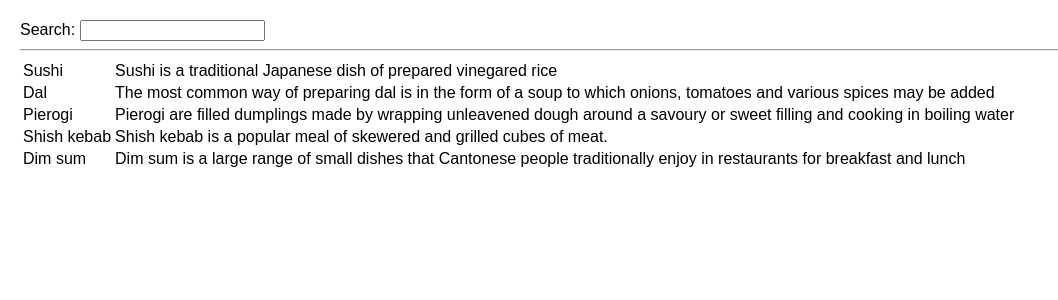
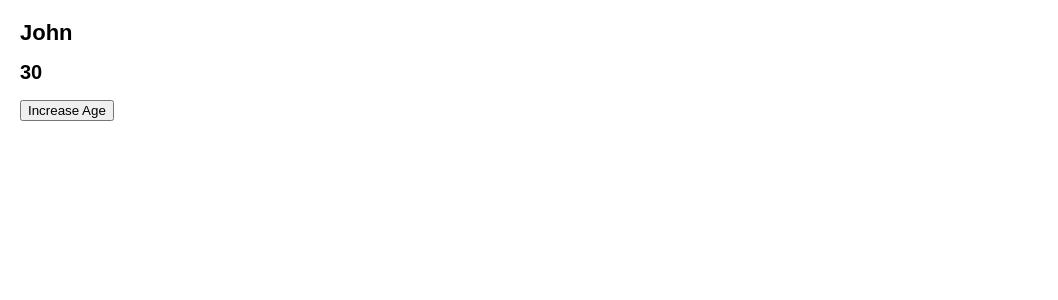
Before and after one commit to Fakecloak/my-first-react-app, a React (Vite) app: page / in a window 1280 px wide. Shown: the top 300 px of the page, without its empty margins (0-1058 px from the left). Built offline with nearby package versions, Linux system fonts and the light colour scheme.

Commit message:
add Person component to app

```diff
--- a/src/App.jsx
+++ b/src/App.jsx
@@ -12,6 +12,7 @@
 import BgChanger from './bg_changing.jsx'
 import SyncedInputs from './Synced_inputs.jsx'
 import FilterableList from './FilteringList.jsx'
+import Person from './Person.jsx'
 
 function App() {
   return (
@@ -24,7 +25,8 @@
       {/* <Form /> */}
       {/* <BgChanger /> */}
       {/* <SyncedInputs /> */}
-      <FilterableList />
+      {/* <FilterableList /> */}
+      <Person />
     </>
   )
 }
--- /dev/null
+++ b/src/Person.jsx
@@ -0,0 +1,19 @@
+import { useState } from "react"
+
+export default function Person(){
+
+    const [person, setPerson] = useState({ name: "John", age: 30 });
+
+    const handleIncreaseAge = () => {
+        setPerson( {...person, age: person.age +1});
+    };
+
+    return (
+        <>
+        <h1>{person.name}</h1>
+        <h2>{person.age}</h2>
+        <button onClick={handleIncreaseAge}>Increase Age</button>
+        </>
+    )
+
+}
```
